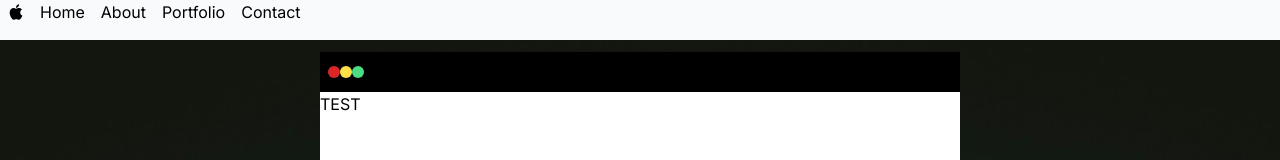
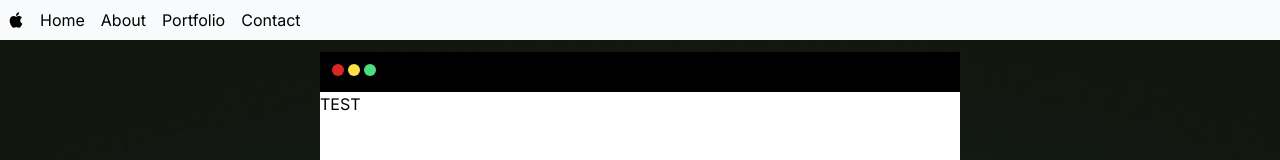
Before and after one commit to frederic-oudenot/Portfolio, a Next.js app: page / in a window 1280 px wide. Both pictures are taken after a click on the button "Connectez-vous !". Shown: the top 160 px of the page. Built offline with nearby package versions, Linux system fonts and the light colour scheme.

Commit message:
updating navigator header and action button reduce growth and normal size window

```diff
--- a/src/components/buttons/ActionButton.tsx
+++ b/src/components/buttons/ActionButton.tsx
@@ -1,8 +1,19 @@
 interface ActionButtonProp {
   id: string;
   color: string;
+  handleClick: (id: string) => void;
 }
 
-export default function ActionButton({ id, color }: ActionButtonProp) {
-  return <button id={id} className={`rounded-full w-3 h-3 ${color}`}></button>;
+export default function ActionButton({
+  id,
+  color,
+  handleClick,
+}: ActionButtonProp) {
+  return (
+    <button
+      onClick={() => handleClick(id)}
+      id={id}
+      className={`rounded-full w-3 h-3 ${color}`}
+    ></button>
+  );
 }
--- a/src/containers/header/NavBar.tsx
+++ b/src/containers/header/NavBar.tsx
@@ -4,7 +4,8 @@ import { useState } from "react";
 import MenuButton from "../../components/buttons/MenuButtons";
 
 export default function NavBar() {
-  const [classHidden, setClassHidden] = useState<string>("hidden");
+  const [classHidden, setClassHidden] = useState<string>("");
+  console.log("🚀 ~ NavBar ~ classHidden:", classHidden);
 
   function handleOpenMenu() {
     console.log(classHidden);
@@ -12,30 +13,42 @@ export default function NavBar() {
       ? setClassHidden("hidden")
       : setClassHidden("block");
   }
+
+  const listMenu = [
+    {
+      id: "home",
+      link: "#home",
+      name: "Home",
+    },
+    {
+      id: "about",
+      link: "#about",
+      name: "About",
+    },
+    {
+      id: "portfolio",
+      link: "#portfolio",
+      name: "Portfolio",
+    },
+    {
+      id: "contact",
+      link: "#contact",
+      name: "Contact",
+    },
+  ];
+
   return (
     <>
-      <nav className="flex-row w-dvw h-10 bg-slate-50 px-2">
-        {/* <MenuButton handleOpenMenu={handleOpenMenu} />
-        <div className={classHidden}>
-          <ul>
-            <Link href={"#home"}>Home</Link>
-          </ul>
-          <ul>
-            <Link href={"#about"}>About</Link>
-          </ul>
-          <ul>
-            <Link href={"#portfolio"}>Portfolio</Link>
-          </ul>
-          <ul>
-            <Link href={"#contact"}>Contact</Link>
-          </ul>
-        </div> */}
+      <nav
+        className={`flex-row content-center w-dvw h-10 bg-slate-50 p-2 ${classHidden}`}
+      >
         <div className="flex items-center text-black gap-4">
           <i className="devicon-apple-original" />
-          <Link href={"#home"}>Home</Link>
-          <Link href={"#about"}>About</Link>
-          <Link href={"#portfolio"}>Portfolio</Link>
-          <Link href={"#contact"}>Contact</Link>
+          {listMenu.map((menu) => (
+            <Link id={menu.id} href={menu.link}>
+              {menu.name}
+            </Link>
+          ))}
         </div>
       </nav>
     </>
--- a/src/containers/header/NavigatorHeader.tsx
+++ b/src/containers/header/NavigatorHeader.tsx
@@ -2,13 +2,21 @@ import ActionButton from "@/components/buttons/ActionButton";
 import { allActionColor } from "@/constants/allActionColor";
 import { IAllActionColor } from "@/interface/Window";
 
-export default function NavigatorHeader() {
+interface NavigatorHeaderProp {
+  handleClick: (id: string) => void;
+}
 
+export default function NavigatorHeader({ handleClick }: NavigatorHeaderProp) {
   return (
-    <header className="w-full h-10 bg-black p-2	gap-1-px">
+    <header className="w-full h-10 flex content-center p-3 bg-black gap-x-1 ">
       <>
         {allActionColor.map((button: IAllActionColor, index: number) => (
-          <ActionButton id={button.id} color={button.color} key={index} />
+          <ActionButton
+            handleClick={handleClick}
+            id={button.id}
+            color={button.color}
+            key={index}
+          />
         ))}
       </>
     </header>
--- a/src/containers/session/Session.tsx
+++ b/src/containers/session/Session.tsx
@@ -5,7 +5,7 @@ interface SessionProp {
 export default function Session({ handleClick }: SessionProp) {
   return (
     <section
-      className="absolute flex-col w-full h-screen flex-col gap-16 justify-center content-center z-10"
+      className="absolute w-full h-screen place-content-center z-10"
       id="session"
     >
       <div className="h-56 w-56 bg-lime-50 rounded-full m-auto text-center">
--- a/src/sections/window/Window.tsx
+++ b/src/sections/window/Window.tsx
@@ -1,10 +1,33 @@
 import NavigatorHeader from "@/containers/header/NavigatorHeader";
+import { useState } from "react";
 
 export default function Window() {
+  const [changeClassname, setChangeClassname] = useState<string>(normalWindow);
+  function handleClick(id: string) {
+    switch (id) {
+      case "button-close":
+        setChangeClassname(closeWindow);
+        break;
+      case "button-reduce":
+        if (changeClassname === reduceWindow) {
+          setChangeClassname(normalWindow);
+        } else {
+          setChangeClassname(reduceWindow);
+        }
+        break;
+      case "button-growth":
+        setChangeClassname(fullWindow);
+        break;
+      default:
+        setChangeClassname(normalWindow);
+        break;
+    }
+  }
+
   return (
     <>
-      <section className="w-1/2 h-1/2 bg-white my-3 m-auto rounded-lg">
-        <NavigatorHeader />
+      <section className={`${changeClassname}`}>
+        <NavigatorHeader handleClick={handleClick} />
         <div>
           <aside>TEST</aside>
           <div></div>
@@ -13,3 +36,7 @@ export default function Window() {
     </>
   );
 }
+const reduceWindow = `w-50 h-10 bg-white my-3 m-auto rounded-lg`;
+const fullWindow = `w-full h-full bg-white my-3 m-auto rounded-lg`;
+const normalWindow = `w-1/2 h-1/2 bg-white my-3 m-auto rounded-lg`;
+const closeWindow = `hidden`;
```
